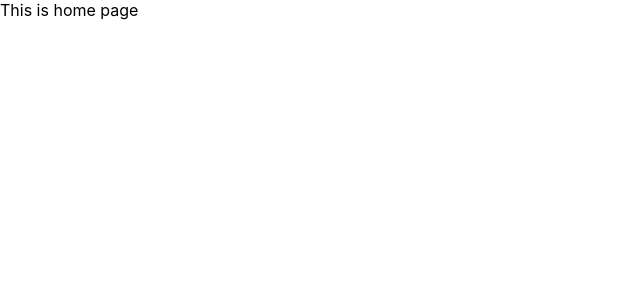
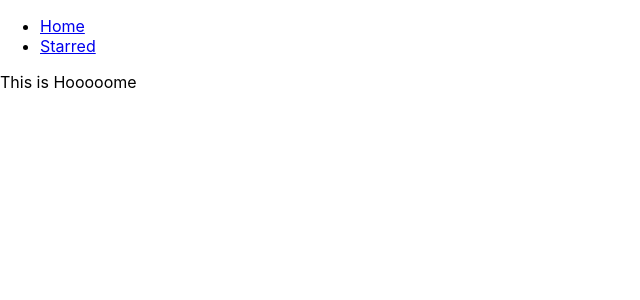
Before and after one commit to carmelofascella/box-office, a React (Create React App) app: page / in a window 1280 px wide. Shown: the top 300 px of the page, without its empty margins (0-640 px from the left). Built offline with nearby package versions, Linux system fonts and the light colour scheme.

Commit message:
added nav bar and created page components

```diff
--- a/src/App.js
+++ b/src/App.js
@@ -1,13 +1,19 @@
 import React from 'react';
 import { Routes, Route } from 'react-router-dom';
+import Navs from './components/Navs';
+import Home from './pages/Home';
+import Starred from './pages/Starred';
 
 function App() {
   return (
-    <Routes>
-      <Route path="/" element="This is home page" />
+    <div>
+      <Navs />
+      <Routes>
+        <Route path="/" element={<Home />} />
 
-      <Route path="/starred" element="This is starred" />
-    </Routes>
+        <Route path="/starred" element={<Starred />} />
+      </Routes>
+    </div>
   );
 }
 
--- /dev/null
+++ b/src/components/Navs.js
@@ -0,0 +1,23 @@
+import React from 'react';
+import { Link } from 'react-router-dom';
+
+const LINKS = [
+  { to: '/', text: 'Home' },
+  { to: '/starred', text: 'Starred' },
+];
+
+const Navs = () => {
+  return (
+    <div>
+      <ul>
+        {LINKS.map(item => (
+          <li key={item.to}>
+            <Link to={item.to}>{item.text}</Link>
+          </li>
+        ))}
+      </ul>
+    </div>
+  );
+};
+
+export default Navs;
--- /dev/null
+++ b/src/pages/Home.js
@@ -0,0 +1,7 @@
+import React from 'react';
+
+const Home = () => {
+  return <div>This is Hooooome</div>;
+};
+
+export default Home;
--- /dev/null
+++ b/src/pages/Starred.js
@@ -0,0 +1,7 @@
+import React from 'react';
+
+const Starred = () => {
+  return <div>This is Starredddd</div>;
+};
+
+export default Starred;
```
Also changed, not shown: 1 other file (tests, documents, lock files or other folders).
